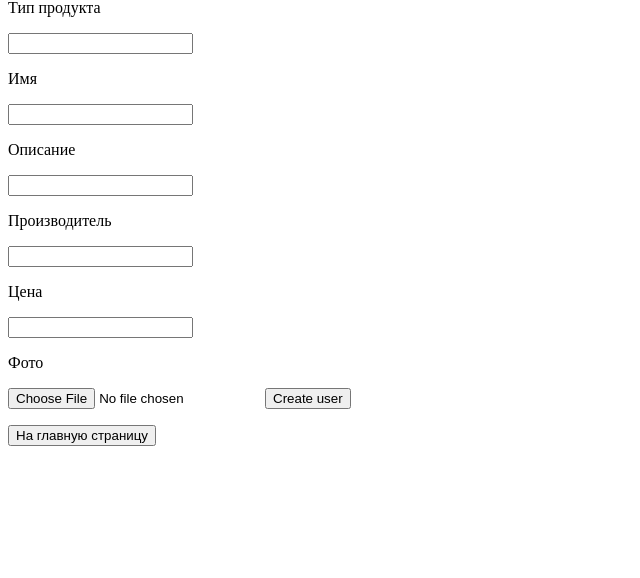
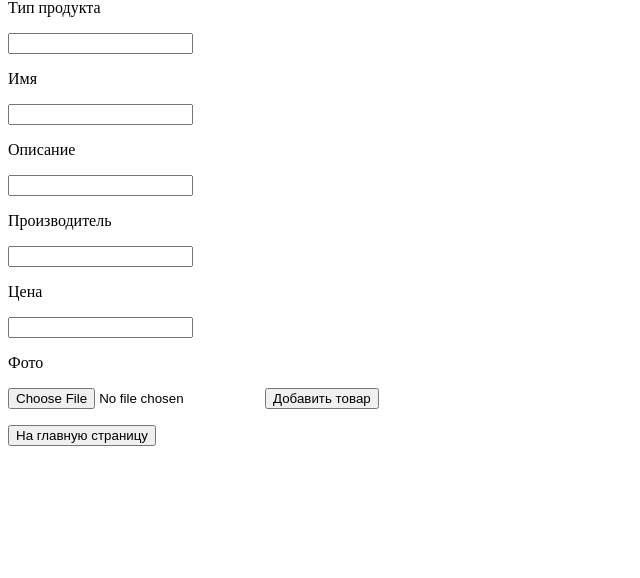
Before and after one commit to TuranosovED/lab14, a Flask app: page /add_product in a window 1280 px wide. Shown: the part 17-595 px from the top of the page, without its empty margins (0-640 px from the left). Run offline with Flask 2, Linux system fonts and the light colour scheme; a user stored in the database is signed in.

Commit message:
Add files via upload

```diff
--- a/templates/add_product.html
+++ b/templates/add_product.html
@@ -18,7 +18,7 @@
    <input type="text" name="price" id="price">
    <p>Фото<p>
    <input type="file" name="file">
-   <input type="submit" value="Create user">
+   <input type="submit" value="Добавить товар">
 </form>
 <button type="button" class="btn btn-success" onclick= " location.href='/' ">На главную страницу</button>
 </body>
--- a/templates/edit.html
+++ b/templates/edit.html
@@ -27,7 +27,7 @@
 
     <p>Фото<p>
     <input type="file" name="file">
-    <input type="submit" value="Edit">
+    <input type="submit" value="Изменить">
  </form>
  <button type="button" class="btn btn-success" onclick= " location.href='/' ">На главную страницу </button>
 </body>
```
Also changed, not shown: instance/syte.db.
